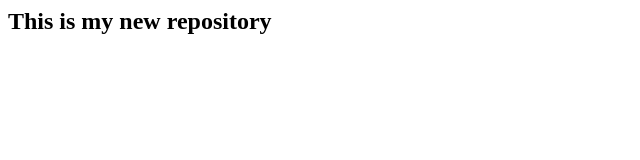
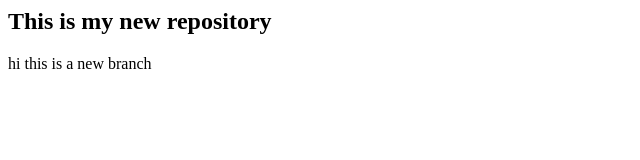
Before and after one commit to JayChaudhari01/Localrepo, a plain HTML site: page index.html in a window 1280 px wide. Shown: the whole page, without its empty margins (0-640 px from the left). Drawn offline with Linux system fonts and the light colour scheme.

Commit message:
add new line

```diff
--- a/index.html
+++ b/index.html
@@ -1 +1,2 @@
 <h2>This is my new repository</h2>
+<p>hi this is a new branch</p>
```
